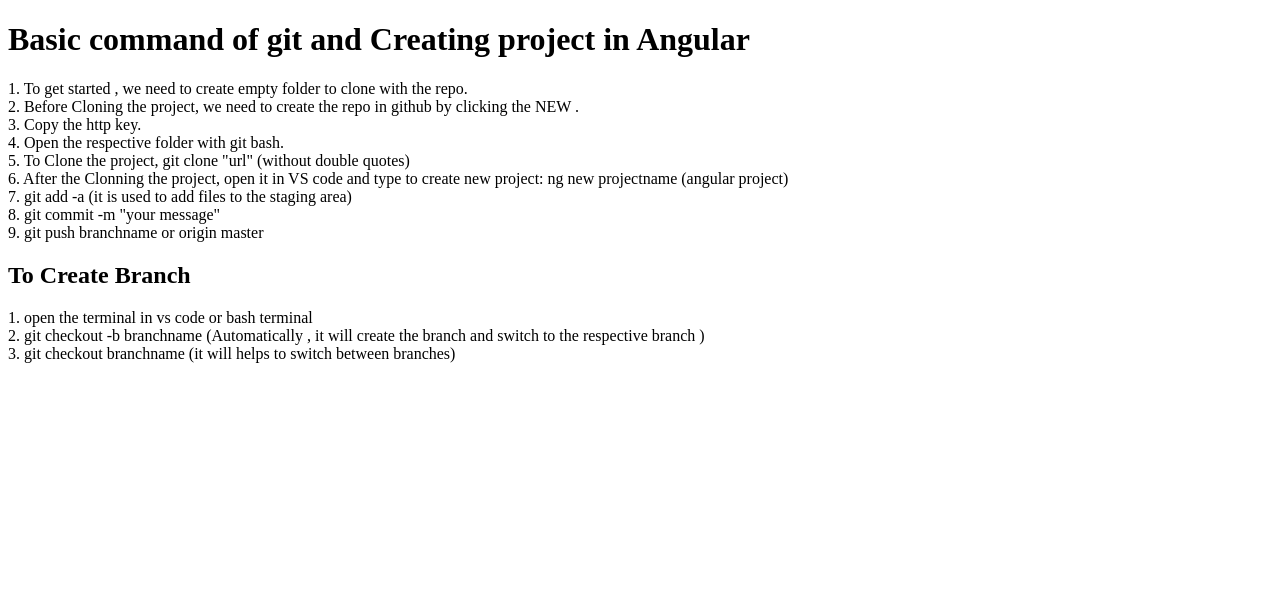
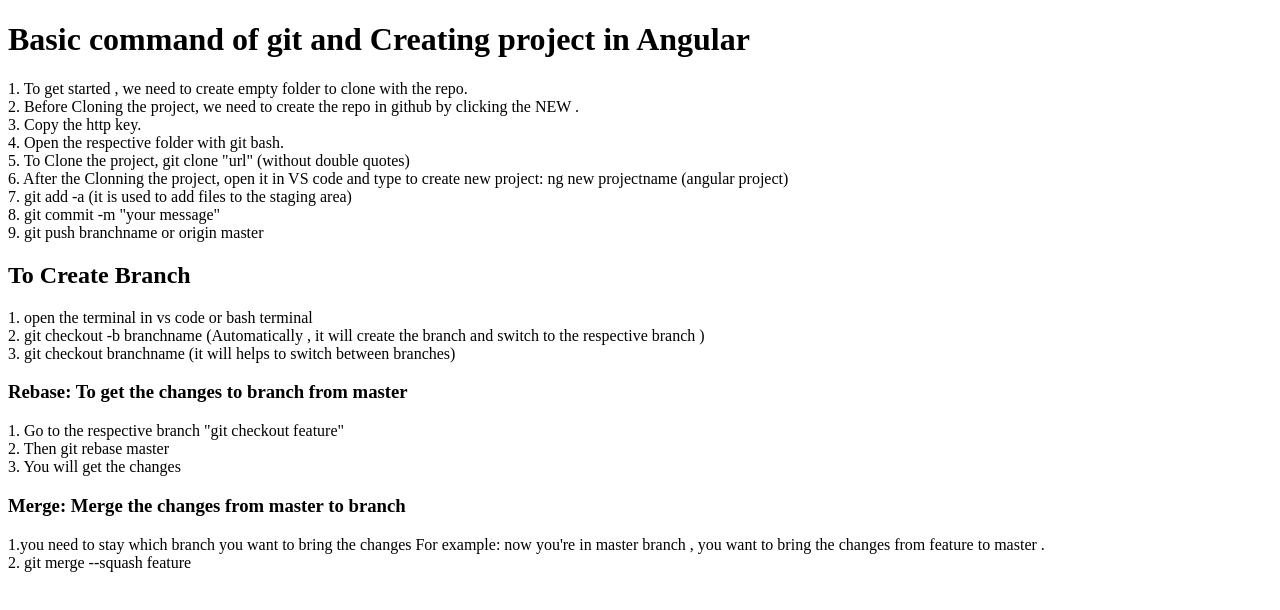
Before and after one commit to Irshmincer/study_git, an Angular app: page / in a window 1280 px wide. Shown: the top 610 px of the page. Built offline with nearby package versions, Linux system fonts and the light colour scheme.

Commit message:
added style

```diff
--- a/src/app/app.component.html
+++ b/src/app/app.component.html
@@ -1,4 +1,4 @@
-<h1>Basic command of git and Creating project in Angular </h1>
+<h1>Basic command of git and Creating project in Angular</h1>
 <p>
   1. To get started , we need to create empty folder to clone with the repo.<br />
   2. Before Cloning the project, we need to create the repo in github by
@@ -15,7 +15,23 @@
 
 <h2>To Create Branch</h2>
 <p>
-  1. open the terminal in vs code or bash terminal <br>
-  2. git checkout -b branchname (Automatically , it will create the branch and switch to the respective branch ) <br>
-  3. git checkout branchname (it will helps to switch between branches)<br>
+  1. open the terminal in vs code or bash terminal <br />
+  2. git checkout -b branchname (Automatically , it will create the branch and
+  switch to the respective branch ) <br />
+  3. git checkout branchname (it will helps to switch between branches)<br />
 </p>
+
+<h3>Rebase: To get the changes to branch from master</h3>
+<p>
+  1. Go to the respective branch "git checkout feature"<br />
+  2. Then git rebase master <br />
+  3. You will get the changes <br />
+</p>
+
+<h3> Merge: Merge the changes from master to branch </h3>
+
+<p>
+  1.you need to stay which branch you want to bring the changes
+   For example: now you're in master branch , you want to bring the changes from feature to master .<br>
+  2. git merge --squash feature
+</p>
```
